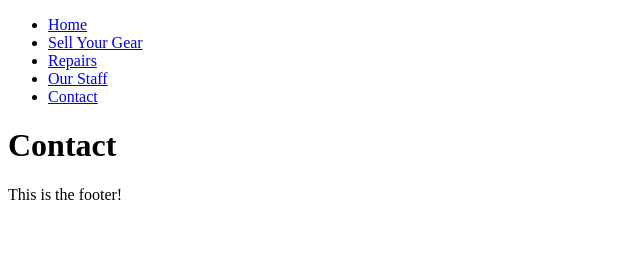
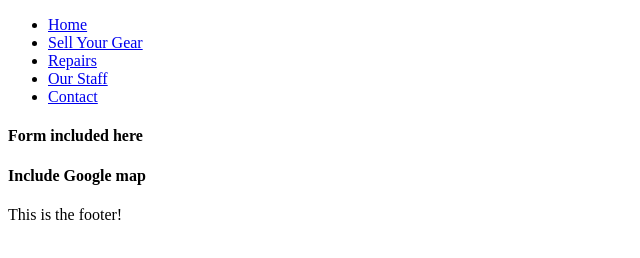
Before and after one commit to kelseyn12/Duluth-Gear-Exchange, a Gatsby site: page /contact in a window 1280 px wide. Shown: the whole page, without its empty margins (0-640 px from the left). Built offline with nearby package versions, Linux system fonts and the light colour scheme; Gatsby itself is replaced by a stand-in of ours.

Commit message:
added form and map components

```diff
--- /dev/null
+++ b/src/components/contact/Form.js
@@ -0,0 +1,11 @@
+import React from 'react'
+
+const Form = () => {
+  return (
+   <>
+   <h4>Form included here</h4>
+   </>
+  )
+}
+
+export default Form
--- /dev/null
+++ b/src/components/contact/Map.js
@@ -0,0 +1,11 @@
+import React from 'react'
+
+const Map = () => {
+  return (
+    <>
+    <h4>Include Google map</h4>
+    </>
+  )
+}
+
+export default Map
--- a/src/pages/contact.js
+++ b/src/pages/contact.js
@@ -1,9 +1,12 @@
 import React from 'react'
+import Form from '../components/contact/Form'
+import Map from '../components/contact/Map'
 import Layout from '../components/Layout'
 const contact = () => {
   return (
     <Layout>
-        <h1>Contact</h1>
+        <Form />
+        <Map />
     </Layout>
   )
 }
```
